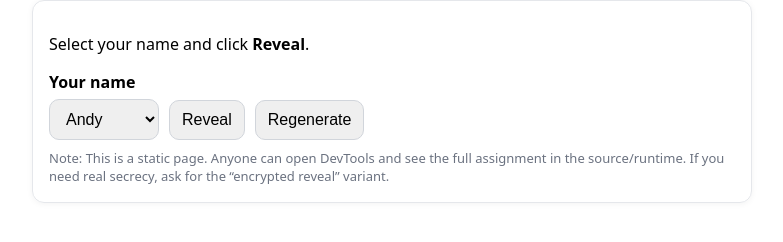
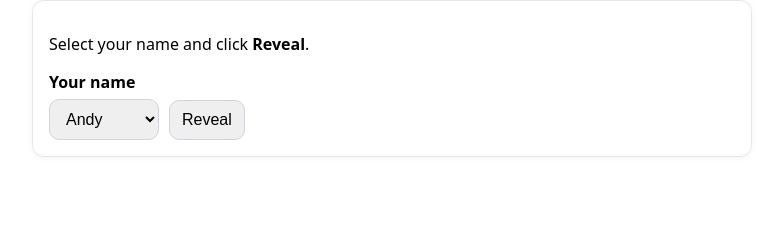
Before and after one commit to CodyD/secretsanta, a plain HTML site: page index.html in a window 1280 px wide. Shown: the part 104-346 px from the top of the page, without its empty margins (248-1031 px from the left). Drawn offline with Linux system fonts and the light colour scheme.

Commit message:
Remove regenerate button and secrecy note
Removed the regenerate button and related notes.

```diff
--- a/index.html
+++ b/index.html
@@ -27,15 +27,9 @@
     <div class="row">
       <select id="nameSelect"></select>
       <button id="revealBtn">Reveal</button>
-      <button id="regenerateBtn" type="button" title="For organizer/testing only">Regenerate</button>
     </div>
 
     <div id="result" class="result" style="display:none;"></div>
-
-    <div class="small">
-      Note: This is a static page. Anyone can open DevTools and see the full assignment in the source/runtime.
-      If you need real secrecy, ask for the “encrypted reveal” variant.
-    </div>
   </div>
 
   <script>
```
